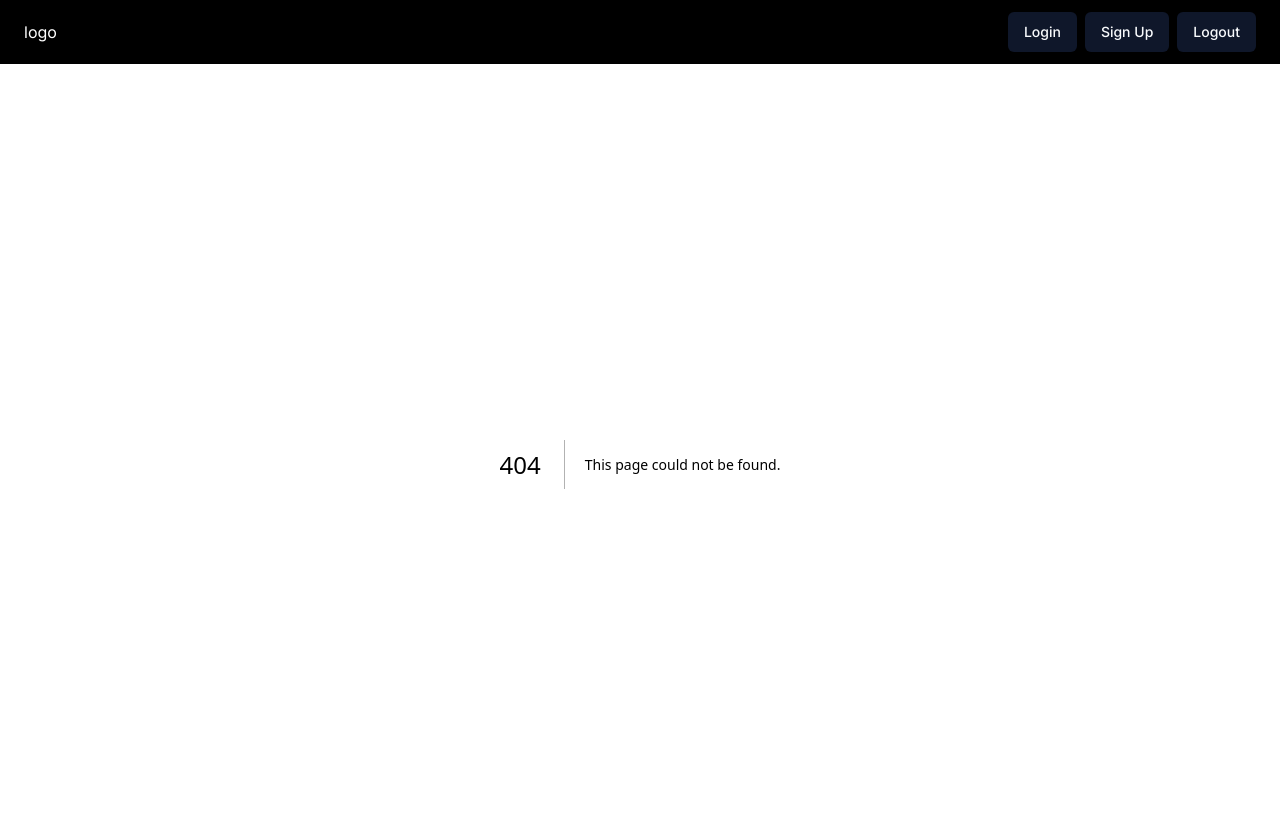
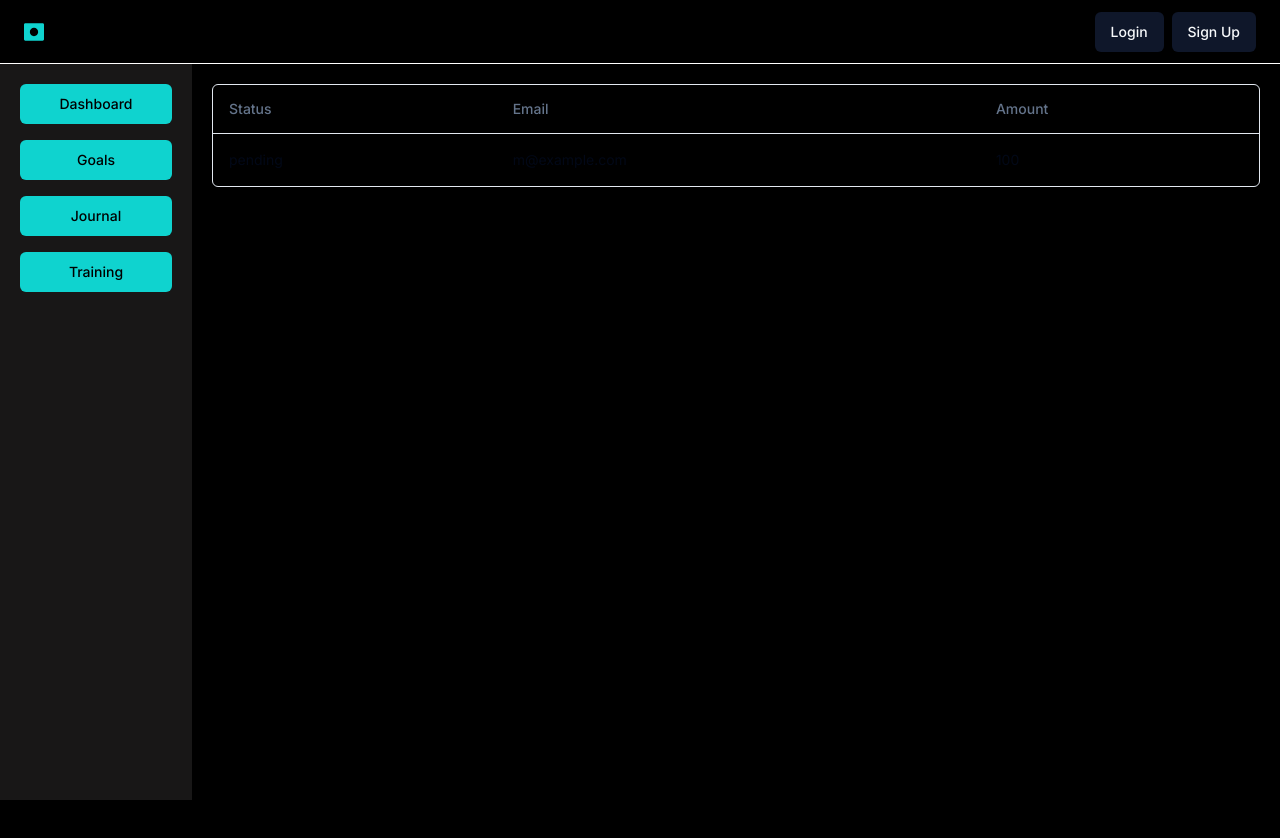
Before and after one commit to dsbraydev/next-level-web, a Next.js app: page /dashboard/goals in a window 1280 px wide. Before the commit this address had no page. Shown: the top 838 px of the page. After the commit the page ends 800 px from the top, so only its background shows below. Built offline with nearby package versions, Linux system fonts and the light colour scheme.

Commit message:
structure: creating more structure and adding components

```diff
--- /dev/null
+++ b/app/(pages)/dashboard/goals/page.tsx
@@ -0,0 +1,7 @@
+import Goals from "@/app/components/Goals";
+
+const GoalsPage = () => {
+  return <Goals />;
+};
+
+export default GoalsPage;
--- a/app/(pages)/dashboard/page.tsx
+++ b/app/(pages)/dashboard/page.tsx
@@ -1,6 +1,6 @@
 export default function Dashboard() {
   return (
-    <div>
+    <div className="flex">
       <h1>Dashboard</h1>
     </div>
   );
--- /dev/null
+++ b/app/components/Goals/index.tsx
@@ -0,0 +1,25 @@
+import { columns } from "../elements/TableData/columns";
+import { DataTable } from "../elements/TableData";
+
+async function getData(): Promise<any[]> {
+  // Fetch data from your API here.
+  return [
+    {
+      id: "728ed52f",
+      amount: 100,
+      status: "pending",
+      email: "m@example.com",
+    },
+    // ...
+  ];
+}
+
+export default async function DemoPage() {
+  const data = await getData();
+
+  return (
+    <div className="p-5">
+      <DataTable columns={columns} data={data} />
+    </div>
+  );
+}
--- a/app/components/Navbar/index.tsx
+++ b/app/components/Navbar/index.tsx
@@ -1,13 +1,13 @@
 import { Button } from "../shadcn/button";
-
+import { MaskOnIcon } from "@radix-ui/react-icons";
 export default function Navbar() {
   return (
-    <div className="flex h-17 bg-[#000] py-3 px-6 justify-between items-center">
-      <div className="text-white">logo</div>
+    <div className="flex h-16 bg-[#000] py-3 px-6 justify-between items-center border-b-[1px] border-white">
+      <MaskOnIcon color="#0fd3cf" height={20} width={20} />
       <div className="flex gap-2">
         <Button>Login</Button>
         <Button>Sign Up</Button>
-        <Button>Logout</Button>
+        {/* <Button>Logout</Button> */}
       </div>
     </div>
   );
--- a/app/components/Sidebar/index.tsx
+++ b/app/components/Sidebar/index.tsx
@@ -1,7 +1,52 @@
+"use client";
+import { Button } from "../shadcn/button";
+import { usePathname } from "next/navigation";
+import Link from "next/link";
+
+const SIDEBAR_LINKS = [
+  {
+    label: "Dashboard",
+    href: "/dashboard",
+  },
+  {
+    label: "Goals",
+    href: "/dashboard/goals",
+  },
+  {
+    label: "Journal",
+    href: "/dashboard/journal",
+  },
+  {
+    label: "Training",
+    href: "/dashboard/training",
+  },
+];
+
+interface LinkProps {
+  label: string;
+  href: string;
+}
+
 export default function Sidebar() {
+  const path = usePathname();
+  const dashboard = (path: string) => path.includes("/dashboard");
+
+  if (!dashboard(path)) return null;
+
   return (
-    <div>
-      <h1>BRO this is a sidebar</h1>
+    <div
+      className="bg-[#181717] p-5 flex flex-col gap-4"
+      style={{ height: "calc(100vh - 64px)" }}
+    >
+      {SIDEBAR_LINKS.map((link: LinkProps, i: number) => {
+        return (
+          <Link key={i} href={link.href}>
+            <Button className="w-full bg-[#0fd3cf] hover:opacity-80 hover:bg-[#0fd3cf] transition duration-300 text-black">
+              {link.label}
+            </Button>
+          </Link>
+        );
+      })}
     </div>
   );
 }
--- /dev/null
+++ b/app/components/elements/TableData/columns.tsx
@@ -0,0 +1,27 @@
+"use client";
+
+import { ColumnDef } from "@tanstack/react-table";
+
+// This type is used to define the shape of our data.
+// You can use a Zod schema here if you want.
+export type Payment = {
+  id: string;
+  amount: number;
+  status: "pending" | "processing" | "success" | "failed";
+  email: string;
+};
+
+export const columns: ColumnDef<Payment>[] = [
+  {
+    accessorKey: "status",
+    header: "Status",
+  },
+  {
+    accessorKey: "email",
+    header: "Email",
+  },
+  {
+    accessorKey: "amount",
+    header: "Amount",
+  },
+];
--- /dev/null
+++ b/app/components/elements/TableData/index.tsx
@@ -0,0 +1,80 @@
+"use client";
+
+import {
+  ColumnDef,
+  flexRender,
+  getCoreRowModel,
+  useReactTable,
+} from "@tanstack/react-table";
+
+import {
+  Table,
+  TableBody,
+  TableCell,
+  TableHead,
+  TableHeader,
+  TableRow,
+} from "@/components/ui/table";
+
+interface DataTableProps<TData, TValue> {
+  columns: ColumnDef<TData, TValue>[];
+  data: TData[];
+}
+
+export function DataTable<TData, TValue>({
+  columns,
+  data,
+}: DataTableProps<TData, TValue>) {
+  const table = useReactTable({
+    data,
+    columns,
+    getCoreRowModel: getCoreRowModel(),
+  });
+
+  return (
+    <div className="rounded-md border">
+      <Table>
+        <TableHeader>
+          {table.getHeaderGroups().map((headerGroup) => (
+            <TableRow key={headerGroup.id}>
+              {headerGroup.headers.map((header) => {
+                return (
+                  <TableHead key={header.id}>
+                    {header.isPlaceholder
+                      ? null
+                      : flexRender(
+                          header.column.columnDef.header,
+                          header.getContext()
+                        )}
+                  </TableHead>
+                );
+              })}
+            </TableRow>
+          ))}
+        </TableHeader>
+        <TableBody>
+          {table.getRowModel().rows?.length ? (
+            table.getRowModel().rows.map((row) => (
+              <TableRow
+                key={row.id}
+                data-state={row.getIsSelected() && "selected"}
+              >
+                {row.getVisibleCells().map((cell) => (
+                  <TableCell key={cell.id}>
+                    {flexRender(cell.column.columnDef.cell, cell.getContext())}
+                  </TableCell>
+                ))}
+              </TableRow>
+            ))
+          ) : (
+            <TableRow>
+              <TableCell colSpan={columns.length} className="h-24 text-center">
+                No results.
+              </TableCell>
+            </TableRow>
+          )}
+        </TableBody>
+      </Table>
+    </div>
+  );
+}
--- a/app/globals.css
+++ b/app/globals.css
@@ -2,9 +2,16 @@
 @tailwind components;
 @tailwind utilities;
 
+body {
+  background-color: black;
+}
+h1, h2, h3, h4, h5, h6, p, a {
+  color: white;
+}
+
 @layer base {
   :root {
-    --background: 000 0% 0%;
+    --background: 0 0% 100%;
     --foreground: 222.2 84% 4.9%;
     --card: 0 0% 100%;
     --card-foreground: 222.2 84% 4.9%;
--- a/app/layout.tsx
+++ b/app/layout.tsx
@@ -2,11 +2,12 @@
 import { Inter } from "next/font/google";
 import "./globals.css";
 import Navbar from "./components/Navbar";
+import Sidebar from "./components/Sidebar";
 const inter = Inter({ subsets: ["latin"] });
 
 export const metadata: Metadata = {
-  title: "Create Next App",
-  description: "Generated by create next app",
+  title: "Trade hero",
+  description: "Trade hero",
 };
 
 export default function RootLayout({
@@ -18,7 +19,10 @@
     <html lang="en">
       <body className={inter.className}>
         <Navbar />
-        {children}
+        <div className="grid" style={{ gridTemplateColumns: "15vw auto" }}>
+          <Sidebar />
+          <div>{children}</div>
+        </div>
       </body>
     </html>
   );
--- a/app/page.tsx
+++ b/app/page.tsx
@@ -1,4 +1,15 @@
+"use client";
+import { useEffect } from "react";
+import { useRouter } from "next/navigation";
+
 export default function Home() {
+  // REMEMBER TO REMOVE
+  const router = useRouter();
+
+  useEffect(() => {
+    router.push("/dashboard/goals");
+  }, []);
+
   return (
     <div>
       <h1>Hello World</h1>
--- /dev/null
+++ b/components/ui/table.tsx
@@ -0,0 +1,117 @@
+import * as React from "react"
+
+import { cn } from "@/lib/utils"
+
+const Table = React.forwardRef<
+  HTMLTableElement,
+  React.HTMLAttributes<HTMLTableElement>
+>(({ className, ...props }, ref) => (
+  <div className="relative w-full overflow-auto">
+    <table
+      ref={ref}
+      className={cn("w-full caption-bottom text-sm", className)}
+      {...props}
+    />
+  </div>
+))
+Table.displayName = "Table"
+
+const TableHeader = React.forwardRef<
+  HTMLTableSectionElement,
+  React.HTMLAttributes<HTMLTableSectionElement>
+>(({ className, ...props }, ref) => (
+  <thead ref={ref} className={cn("[&_tr]:border-b", className)} {...props} />
+))
+TableHeader.displayName = "TableHeader"
+
+const TableBody = React.forwardRef<
+  HTMLTableSectionElement,
+  React.HTMLAttributes<HTMLTableSectionElement>
+>(({ className, ...props }, ref) => (
+  <tbody
+    ref={ref}
+    className={cn("[&_tr:last-child]:border-0", className)}
+    {...props}
+  />
+))
+TableBody.displayName = "TableBody"
+
+const TableFooter = React.forwardRef<
+  HTMLTableSectionElement,
+  React.HTMLAttributes<HTMLTableSectionElement>
+>(({ className, ...props }, ref) => (
+  <tfoot
+    ref={ref}
+    className={cn(
+      "border-t bg-muted/50 font-medium [&>tr]:last:border-b-0",
+      className
+    )}
+    {...props}
+  />
+))
+TableFooter.displayName = "TableFooter"
+
+const TableRow = React.forwardRef<
+  HTMLTableRowElement,
+  React.HTMLAttributes<HTMLTableRowElement>
+>(({ className, ...props }, ref) => (
+  <tr
+    ref={ref}
+    className={cn(
+      "border-b transition-colors hover:bg-muted/50 data-[state=selected]:bg-muted",
+      className
+    )}
+    {...props}
+  />
+))
+TableRow.displayName = "TableRow"
+
+const TableHead = React.forwardRef<
+  HTMLTableCellElement,
+  React.ThHTMLAttributes<HTMLTableCellElement>
+>(({ className, ...props }, ref) => (
+  <th
+    ref={ref}
+    className={cn(
+      "h-12 px-4 text-left align-middle font-medium text-muted-foreground [&:has([role=checkbox])]:pr-0",
+      className
+    )}
+    {...props}
+  />
+))
+TableHead.displayName = "TableHead"
+
+const TableCell = React.forwardRef<
+  HTMLTableCellElement,
+  React.TdHTMLAttributes<HTMLTableCellElement>
+>(({ className, ...props }, ref) => (
+  <td
+    ref={ref}
+    className={cn("p-4 align-middle [&:has([role=checkbox])]:pr-0", className)}
+    {...props}
+  />
+))
+TableCell.displayName = "TableCell"
+
+const TableCaption = React.forwardRef<
+  HTMLTableCaptionElement,
+  React.HTMLAttributes<HTMLTableCaptionElement>
+>(({ className, ...props }, ref) => (
+  <caption
+    ref={ref}
+    className={cn("mt-4 text-sm text-muted-foreground", className)}
+    {...props}
+  />
+))
+TableCaption.displayName = "TableCaption"
+
+export {
+  Table,
+  TableHeader,
+  TableBody,
+  TableFooter,
+  TableHead,
+  TableRow,
+  TableCell,
+  TableCaption,
+}
--- a/package.json
+++ b/package.json
@@ -10,11 +10,15 @@
     "create-component": "npx shadcn-ui@latest add -p ./app/components/shadcn"
   },
   "dependencies": {
+    "@radix-ui/react-icons": "^1.3.0",
     "@radix-ui/react-slot": "^1.1.0",
+    "@tanstack/react-table": "^8.19.3",
     "class-variance-authority": "^0.7.0",
     "clsx": "^2.1.1",
+    "i": "^0.3.7",
     "lucide-react": "^0.408.0",
     "next": "14.2.4",
+    "npm": "^10.8.2",
     "react": "^18",
     "react-dom": "^18",
     "tailwind-merge": "^2.4.0",
```
Also changed, not shown: 1 other file (tests, documents, lock files or other folders).
